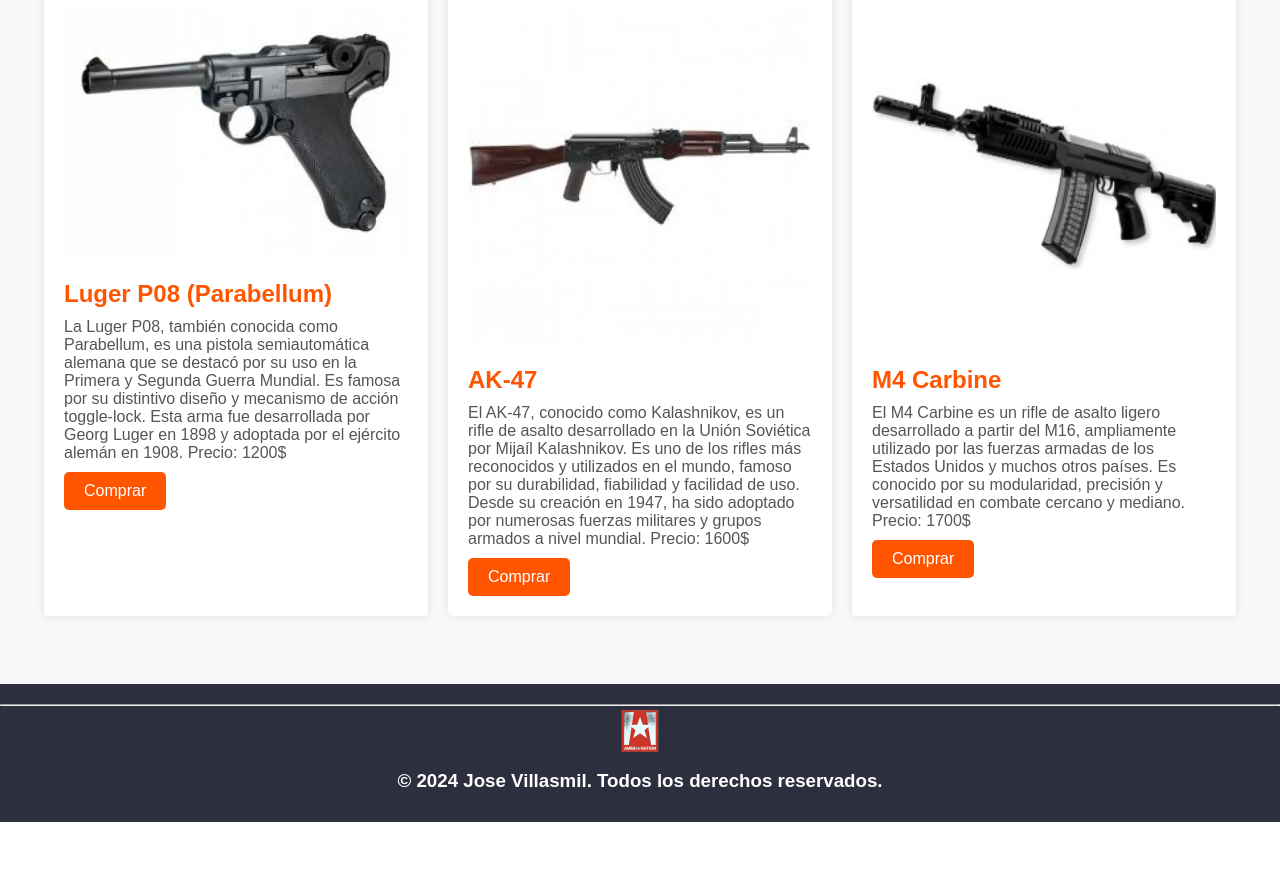
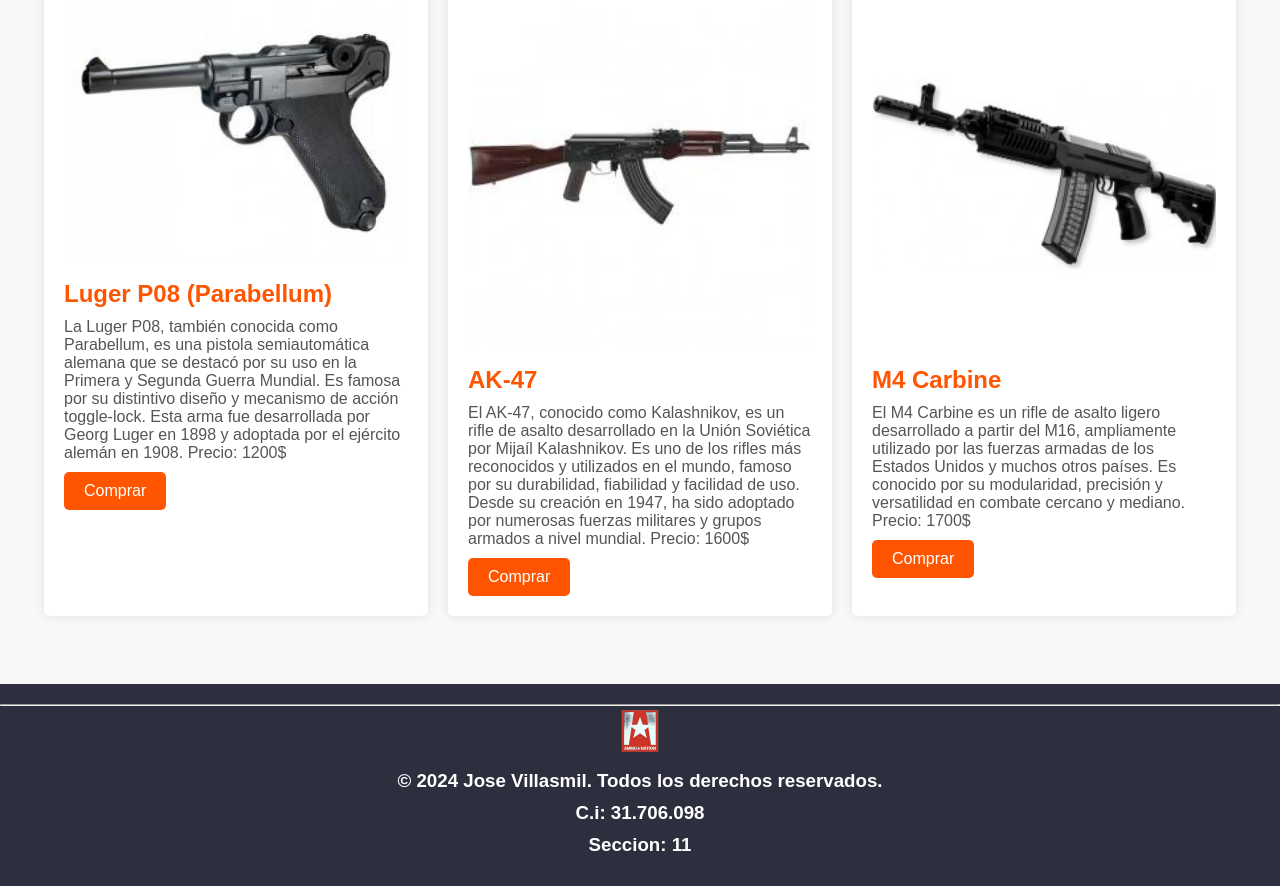
Before and after one commit to Josevilla19/maquetacion-web, a plain HTML site: page index.html in a window 1280 px wide. Shown: the part 375-1261 px from the top of the page. Before the commit the page ends 1197 px from the top, so only its background shows below. Drawn offline with Linux system fonts and the light colour scheme.

Commit message:
Update index.html

```diff
--- a/index.html
+++ b/index.html
@@ -77,6 +77,8 @@
                 </div>
                 <div class="s3-textos">
                 	<h3>&copy; 2024 Jose Villasmil. Todos los derechos reservados.</h3>
+                    <h3>C.i: 31.706.098</h3>
+                    <h3>Seccion: 11</h3>
                 	  <button id="subir-arriba-btn">Subir arriba</button>
                 </div>
             </div>
```
